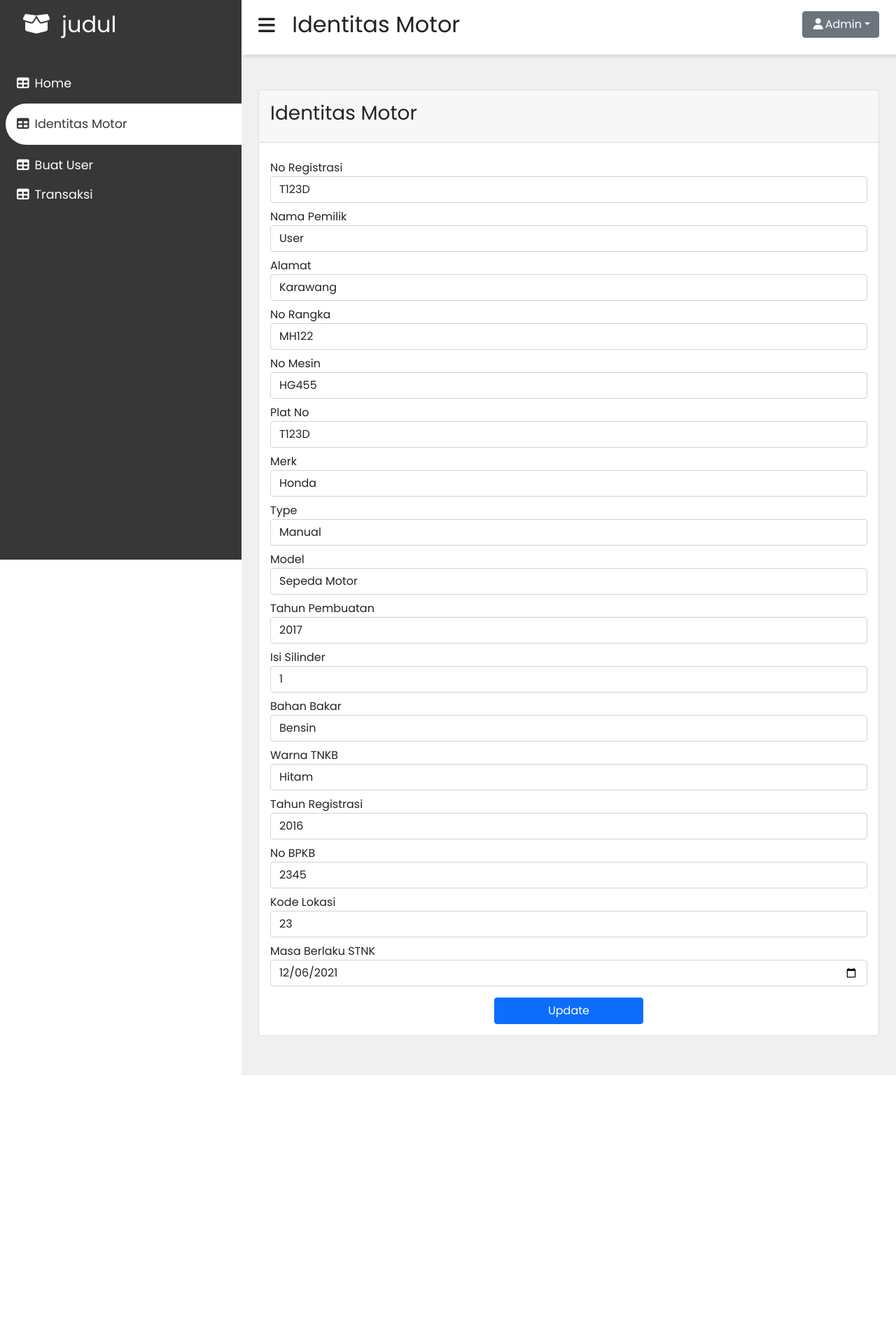
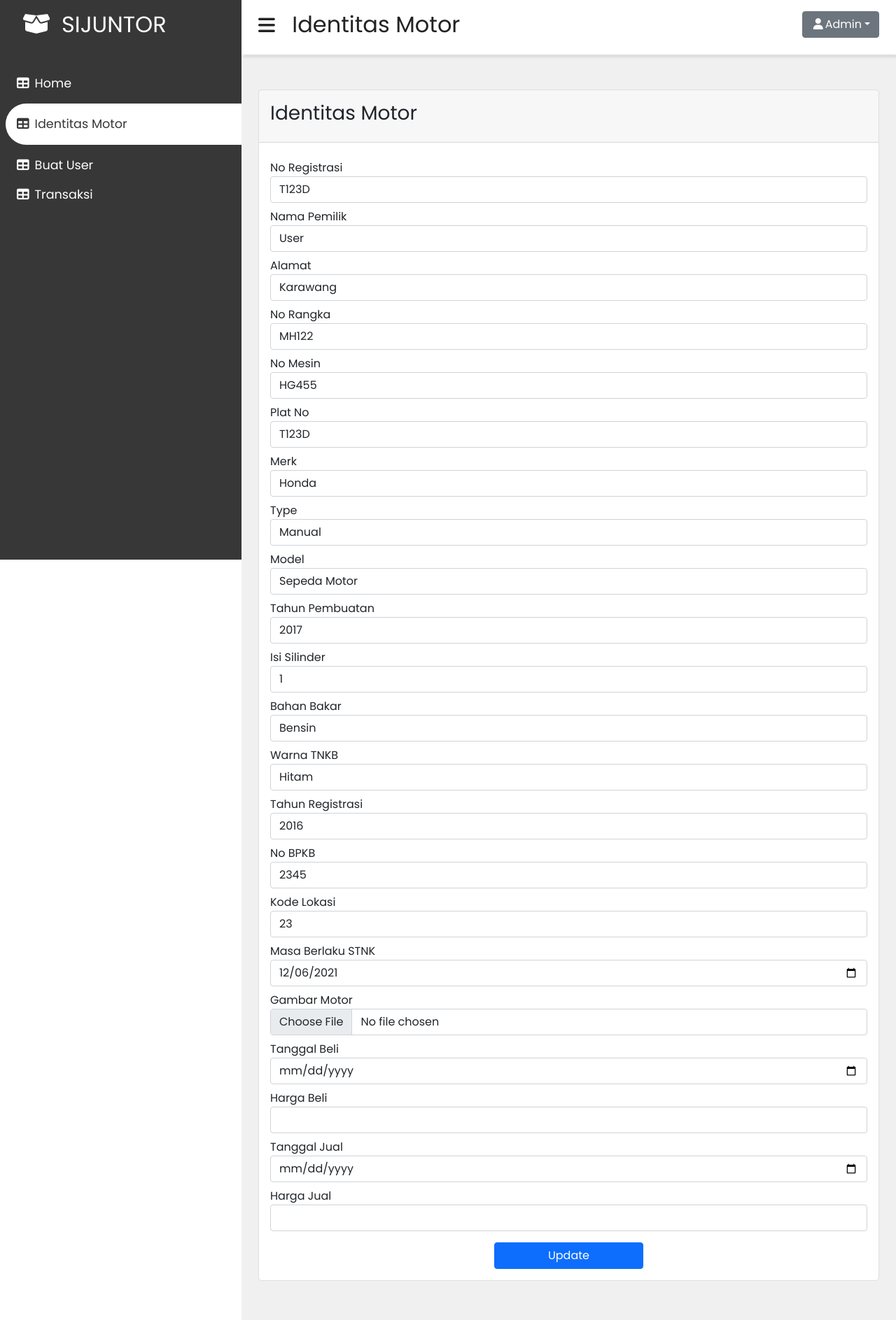
Before and after one commit to 19110-NurAiniLaillaAsri/Project1PBD, a PHP site: page /Pemilik/edit_motor.php?getId=1 in a window 1280 px wide. Shown: the whole page at 70% size. Before the commit the page ends 1537 px from the top, so only its background shows below. Run offline with PHP 8.4, Linux system fonts and the light colour scheme; a user stored in the database is signed in; data comes from the database, SQL or seed files in the repository; data that the repository does not hold is empty; some libraries are stand-ins or nearby versions.

Commit message:
Update edit_motor.php

```diff
--- a/Pemilik/edit_motor.php
+++ b/Pemilik/edit_motor.php
@@ -23,7 +23,7 @@ $row = mysqli_fetch_array($query);
 	<input type="checkbox" id="nav-toggle">
 	<div class="sidebar">
 		<div class="sidebar-brand">
-			<h2><span class="fas fa-box-open"></span><span>judul</span></h1>
+			<h2><span class="fas fa-box-open"></span><span>SIJUNTOR</span></h1>
 		</div>
 
 		<div class="sidebar-menu">
@@ -57,10 +57,6 @@ $row = mysqli_fetch_array($query);
               <a class="btn btn-secondary dropdown-toggle" href="#" role="button" id="dropdownMenuLink" data-bs-toggle="dropdown" aria-expanded="false"><i class="fas fa-user fa-fw"></i><?= ucfirst($_SESSION['Nama']);?></a>
 
               <ul class="dropdown-menu" aria-labelledby="dropdownMenuLink">
-                <li><a class="dropdown-item" href="buat_user.php">Buat Akun</a></li>
-                <div class="dropdown-divider"></div>
-                <!-- <li><a class="dropdown-item" href="ubahsandi.php">Ubah Kata Sandi</a></li>
-                <div class="dropdown-divider"></div> -->
                 <li><a class="dropdown-item" href="../logout.php" name="logout">Logout</a></li>
               </ul>
             </div>
@@ -69,12 +65,11 @@ $row = mysqli_fetch_array($query);
 		<main>
     		<div class="container-fluid">
     			<div class="row card mb-4">
-    				<!-- <div class="col-4"> -->
                     <div class="card-header text-center">
     					<h3>Identitas Motor</h3>
     				</div>
                     <div class="card-body">
-                        <form method="POST">
+                        <form method="POST" enctype="multipart/form-data">
                             <div class="form-group mt-2">
                                 <label for="NoRegistrasi">No Registrasi</label>
                                 <input type="text" name="NoRegistrasi" class="form-control" value="<?php echo $row['NoRegistrasi']?>">
@@ -143,6 +138,26 @@ $row = mysqli_fetch_array($query);
                                 <label for="MasaBerlakuSTNK">Masa Berlaku STNK</label>
                                 <input type="date" name="MasaBerlakuSTNK" class="form-control" value="<?php echo $row['MasaBerlakuSTNK']?>">
                             </div>
+                            <div class="form-group mt-2">
+                                <label for="Gambar_Motor">Gambar Motor</label>
+                                <input type="file" name="Gambar_Motor" class="form-control" value="<?php echo $row['Gambar_Motor']?>">
+                            </div>
+                            <div class="form-group mt-2">
+                                <label for="Tgl_Beli">Tanggal Beli</label>
+                                <input type="date" name="Tgl_Beli" class="form-control" value="<?php echo $row['Tgl_Beli']?>">
+                            </div>
+                            <div class="form-group mt-2">
+                                <label for="Harga_Beli">Harga Beli</label>
+                                <input type="number" name="Harga_Beli" class="form-control" value="<?php echo $row['Harga_Beli']?>">
+                            </div>
+                            <div class="form-group mt-2">
+                                <label for="Tgl_Jual">Tanggal Jual</label>
+                                <input type="date" name="Tgl_Jual" class="form-control" value="<?php echo $row['Tgl_Jual']?>">
+                            </div>
+                            <div class="form-group mt-2">
+                                <label for="Harga_Jual">Harga Jual</label>
+                                <input type="number" name="Harga_Jual" class="form-control" value="<?php echo $row['Harga_Jual']?>">
+                            </div>
                             <div class="text-center">
                                 <button type="submit" class="btn btn-primary mt-3" name="updateMotor" style="width: 25%;">Update</button>
                             </div>
@@ -151,13 +166,9 @@ $row = mysqli_fetch_array($query);
                 </div>
             </div>
         </main>
-
-
 <!-- Script -->
     <script src="https://kit.fontawesome.com/64d58efce2.js" crossorigin="anonymous"></script>
     <script src="https://cdn.jsdelivr.net/npm/bootstrap@5.0.1/dist/js/bootstrap.min.js" integrity="sha384-Atwg2Pkwv9vp0ygtn1JAojH0nYbwNJLPhwyoVbhoPwBhjQPR5VtM2+xf0Uwh9KtT" crossorigin="anonymous"></script>
-    <script src="https://cdn.jsdelivr.net/npm/bootstrap@5.0.0/dist/js/bootstrap.bundle.min.js" integrity="sha384-p34f1UUtsS3wqzfto5wAAmdvj+osOnFyQFpp4Ua3gs/ZVWx6oOypYoCJhGGScy+8" crossorigin="anonymous"></script> <!-- buat modal -->
-
-    <!-- <a href="logout.php">logout luar</a> -->
+    <script src="https://cdn.jsdelivr.net/npm/bootstrap@5.0.0/dist/js/bootstrap.bundle.min.js" integrity="sha384-p34f1UUtsS3wqzfto5wAAmdvj+osOnFyQFpp4Ua3gs/ZVWx6oOypYoCJhGGScy+8" crossorigin="anonymous"></script>
 </body>
 </html>
```
